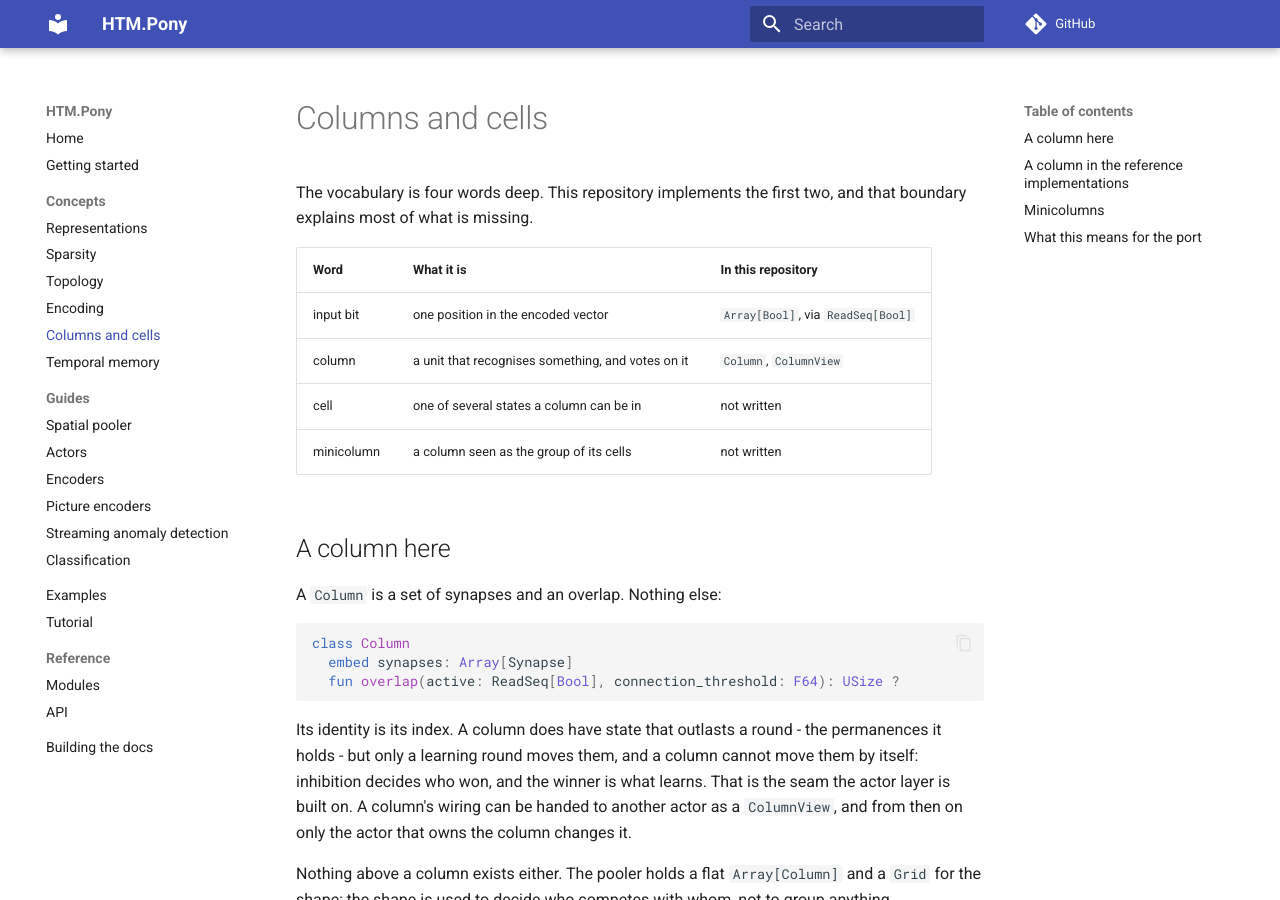
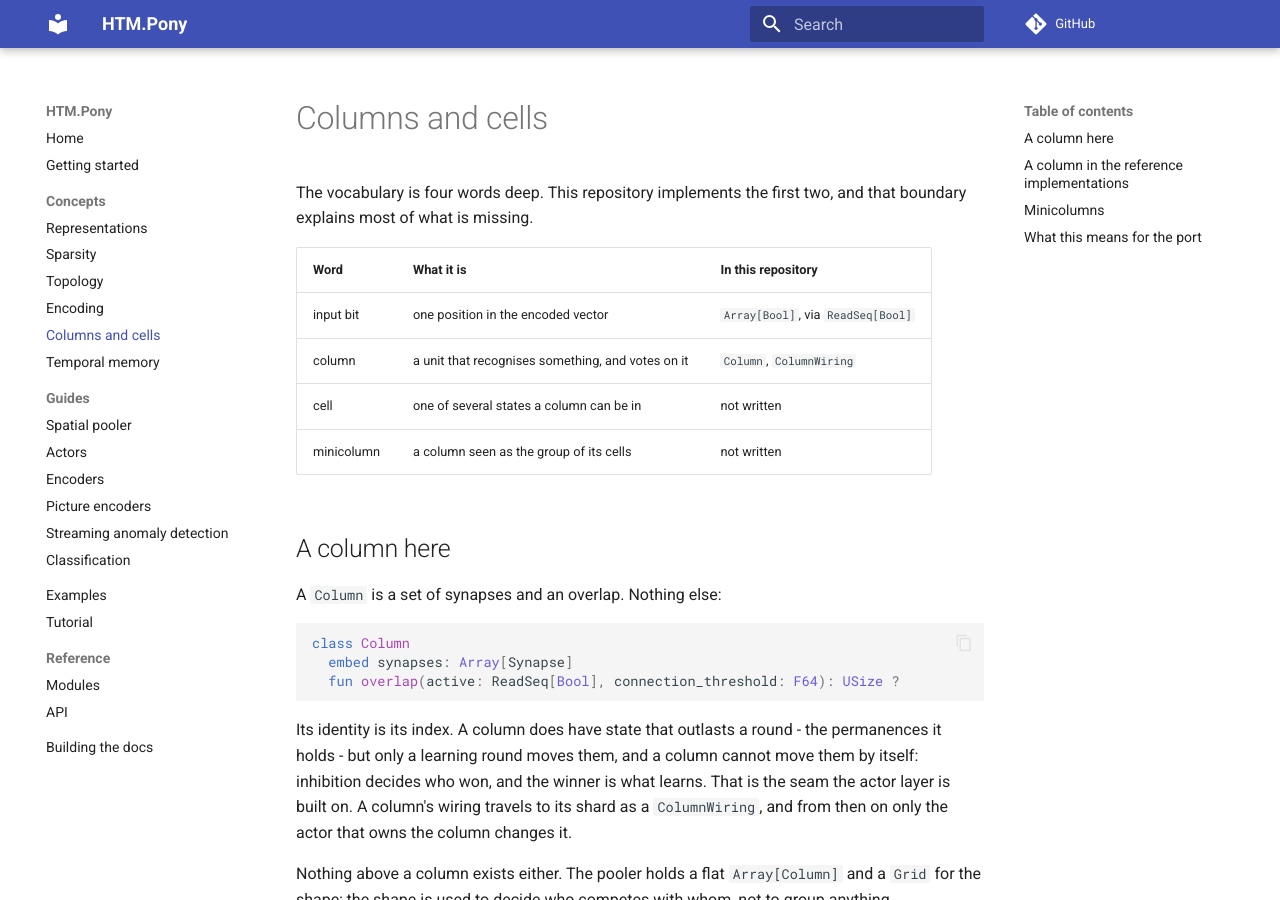
Before and after one commit to d-led/htm.pony, an MkDocs documentation site: the page built from docs/concepts/columns-and-cells.md, in a window 1280 px wide and 900 px high. Built offline with MkDocs 1.6.1 and Material for MkDocs 9.7.7, drawn with Linux system fonts in a browser that asks for light colours; comment, search, counter and statistics services are not loaded.

Commit message:
Call the shard's hand-off what it is
ColumnView described a view over a column, and it is not one: it is the wiring
a column travels with before any actor owns it - an index in the population and
the synapses to start from. Nothing looks through it, and nothing can, since
the shard copies the synapses into columns of its own.

ColumnWiring says that. The shard's constructor takes wirings and names them as
such, so the loop no longer calls a value a column.

```diff
--- a/docs/concepts/columns-and-cells.md
+++ b/docs/concepts/columns-and-cells.md
@@ -6,7 +6,7 @@ that boundary explains most of what is missing.
 | Word | What it is | In this repository |
 | --- | --- | --- |
 | input bit | one position in the encoded vector | `Array[Bool]`, via `ReadSeq[Bool]` |
-| column | a unit that recognises something, and votes on it | `Column`, `ColumnView` |
+| column | a unit that recognises something, and votes on it | `Column`, `ColumnWiring` |
 | cell | one of several states a column can be in | not written |
 | minicolumn | a column seen as the group of its cells | not written |
 
@@ -23,9 +23,9 @@ class Column
 Its identity is its index. A column does have state that outlasts a round - the
 permanences it holds - but only a learning round moves them, and a column cannot
 move them by itself: inhibition decides who won, and the winner is what learns.
-That is the seam the actor layer is built on. A column's wiring can be handed to
-another actor as a `ColumnView`, and from then on only the actor that owns the
-column changes it.
+That is the seam the actor layer is built on. A column's wiring travels to its
+shard as a `ColumnWiring`, and from then on only the actor that owns the column
+changes it.
 
 Nothing above a column exists either. The pooler holds a flat `Array[Column]` and
 a `Grid` for the shape; the shape is used to decide who competes with whom, not to
```
Also changed, not shown: docs/index.md (+1 -1 lines), docs/reference/modules.md (+3 -3 lines), 4 other files.
